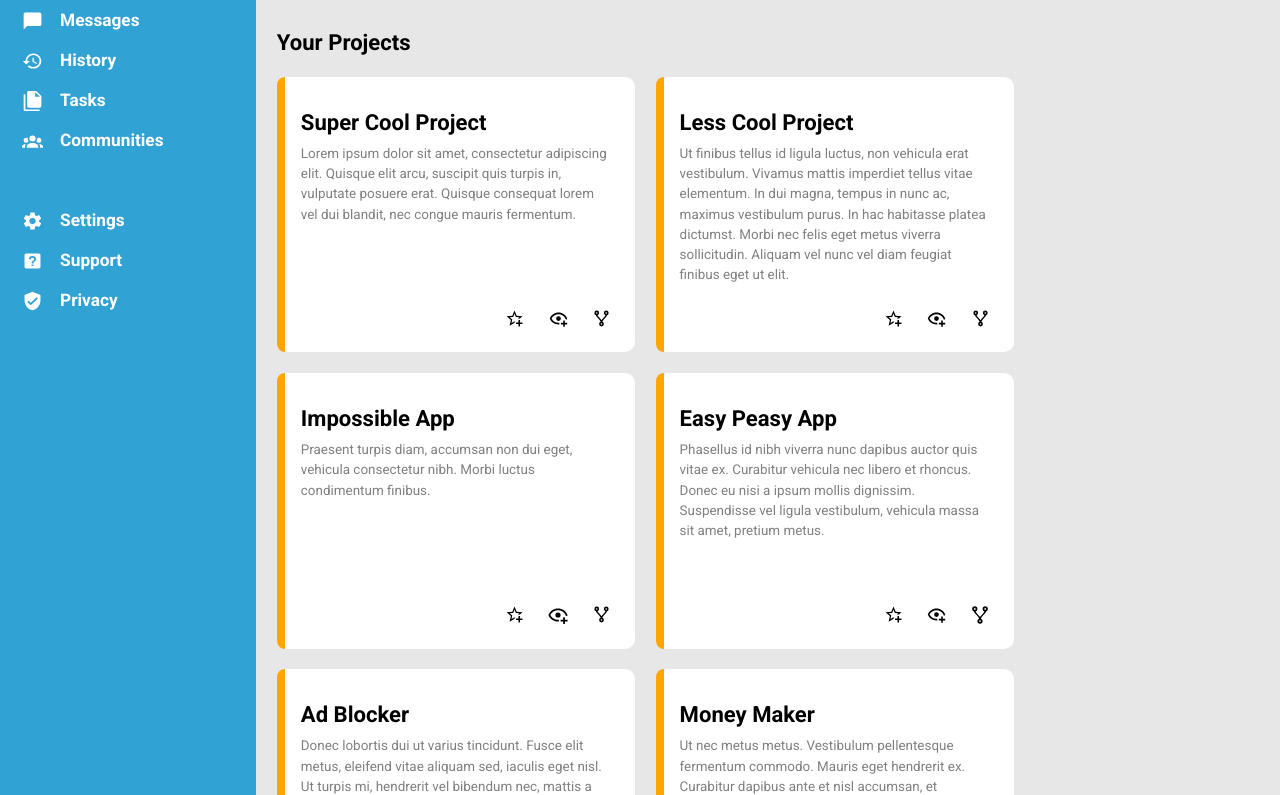
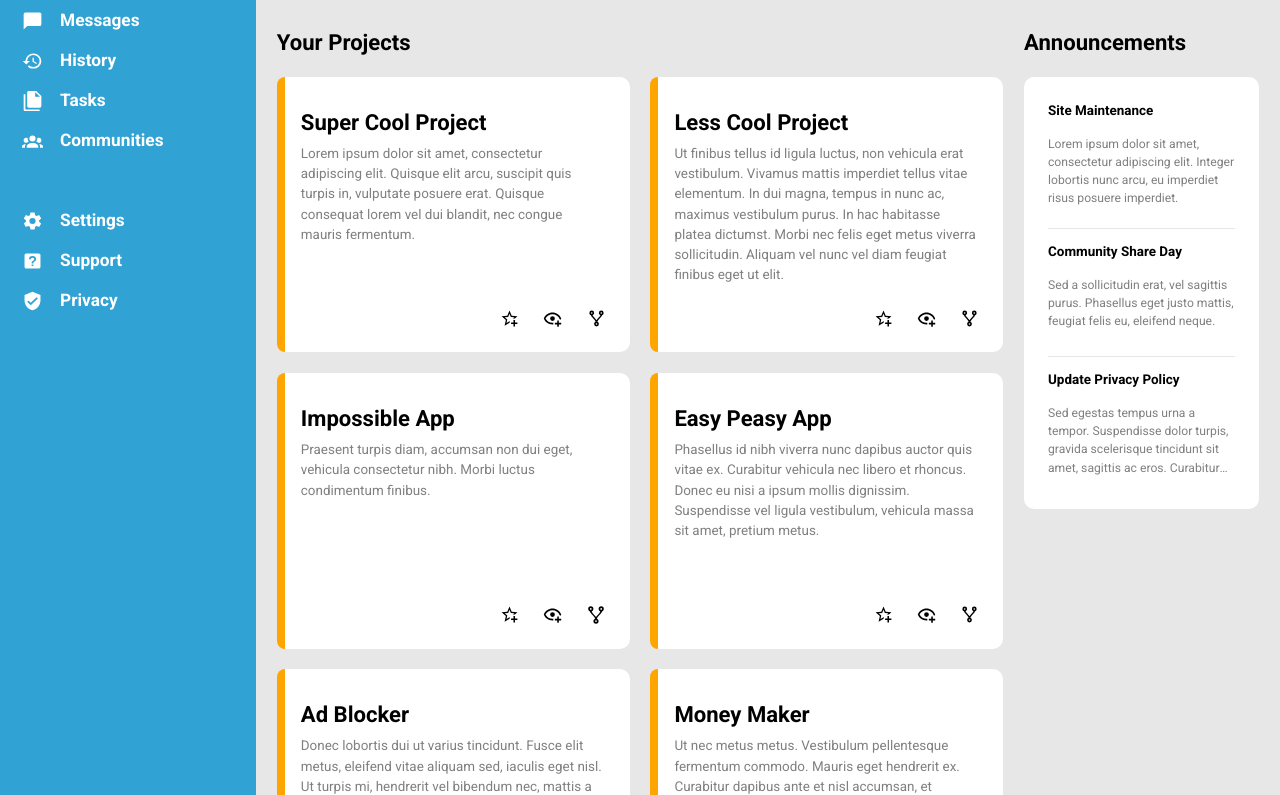
Before and after one commit to mayolito-waje/odin-admin-dashboard, a plain HTML site: page index.html in a window 1280 px wide. Shown: the part 177-972 px from the top of the page. Drawn offline with Linux system fonts and the light colour scheme.

Commit message:
design announcements style

```diff
--- a/index.html
+++ b/index.html
@@ -124,7 +124,23 @@
         </li>
       </ul>
     </div>
-    <div class="announcements"></div>
+    <div class="announcements">
+      <h2>Announcements</h2>
+      <div class="announcement-lists">
+        <section>
+          <h3 class="title">Site Maintenance</h3>
+          <p class="content">Lorem ipsum dolor sit amet, consectetur adipiscing elit. Integer lobortis nunc arcu, eu imperdiet risus posuere imperdiet.</p>
+        </section>
+        <section>
+          <h3 class="title">Community Share Day</h3>
+          <p class="content">Sed a sollicitudin erat, vel sagittis purus. Phasellus eget justo mattis, feugiat felis eu, eleifend neque. </p>
+        </section>
+        <section>
+          <h3 class="title">Update Privacy Policy</h3>
+          <p class="content">Sed egestas tempus urna a tempor. Suspendisse dolor turpis, gravida scelerisque tincidunt sit amet, sagittis ac eros. Curabitur faucibus metus a enim eleifend, quis lacinia nisi faucibus. </p>
+        </section>
+      </div>
+    </div>
     <div class="trending"></div>
   </div>
 </body>
--- a/style.css
+++ b/style.css
@@ -34,6 +34,11 @@ body {
   grid-template-areas:
       "sidebar       header"
       "sidebar main-content";
+}
+
+.profile-pic > img {
+  border-radius: 50%;
+  background-position: center;
 }
 
 .sidebar {
@@ -273,6 +278,7 @@ body {
   grid-template-areas:
         "projects projects announcements"
         "projects projects     trending";
+  gap: calc(1vw + 0.5em);
 }
 
 .main-content .projects {
@@ -358,7 +364,43 @@ body {
   }
 }
 
-.profile-pic > img {
-  border-radius: 50%;
-  background-position: center;
+.announcements h2 {
+  font-size: clamp(1rem, 1.1vw + 0.5rem, 2.5rem);
 }
+
+.announcement-lists {
+  background-color: white;
+  max-height: 30vw;
+  border-radius: 10px;
+  padding: 1.5em;
+  display: grid;
+  grid-template-rows: repeat(3, 1fr);
+}
+
+.announcement-lists section {
+  overflow: hidden;
+}
+
+.announcement-lists section:not(:last-child) {
+  border-bottom: 1px solid var(--bg-color);
+}
+
+.announcement-lists section .title {
+  font-size: clamp(0.8rem, 0.8vw + 0.2rem, 1.2rem);
+  margin: 1em 0;
+}
+
+.announcement-lists section:first-child .title {
+  margin-top: 0;
+}
+
+.announcement-lists section .content {
+  color: gray;
+  font-size: clamp(0.5rem, 0.7vw + 0.2rem, 1rem);
+  text-overflow: ellipsis;
+  overflow: hidden;
+  display: -webkit-box;
+  -webkit-box-orient: vertical;
+  -webkit-line-clamp: 4;
+  line-clamp: 4;
+}
```
